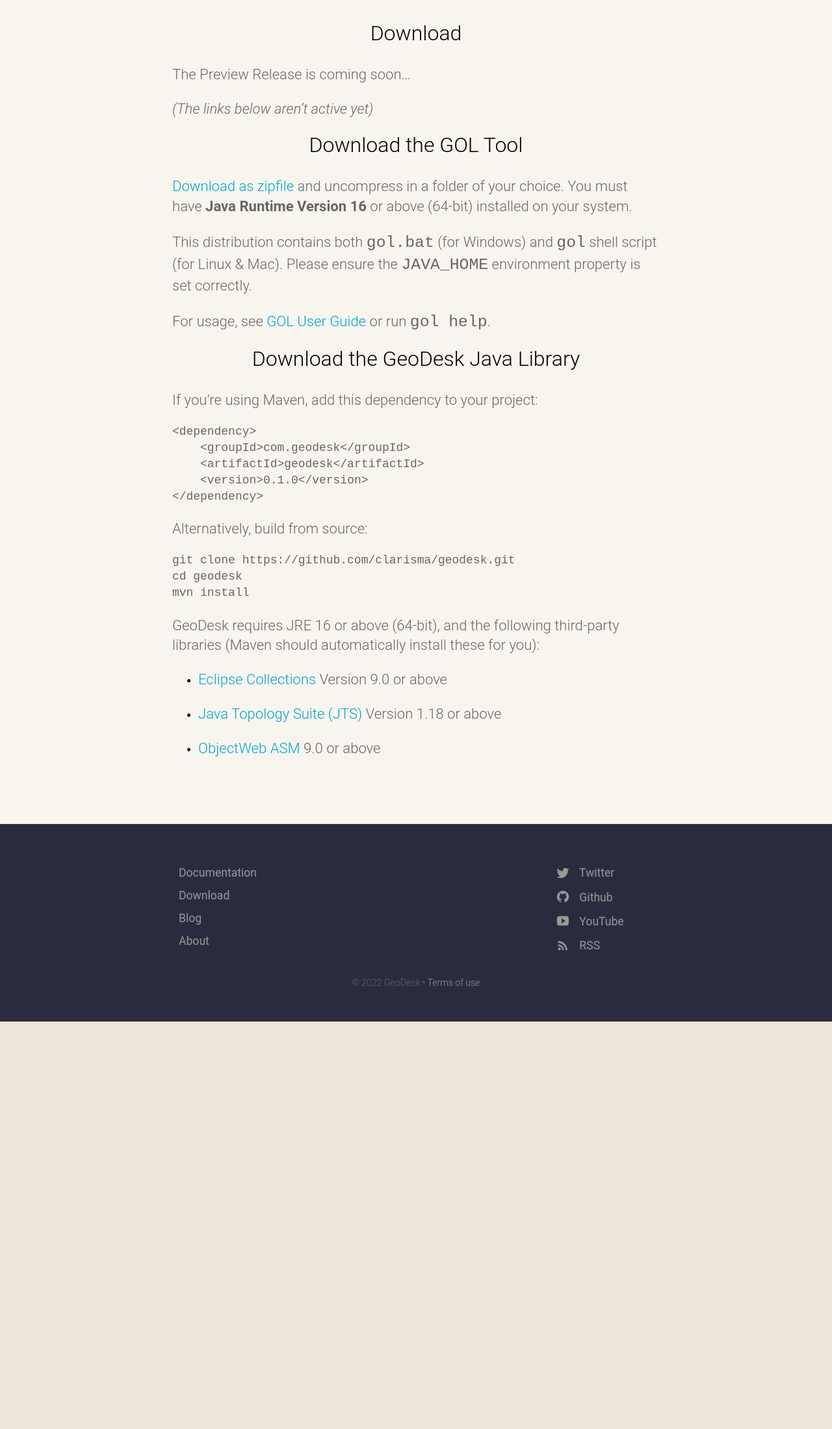
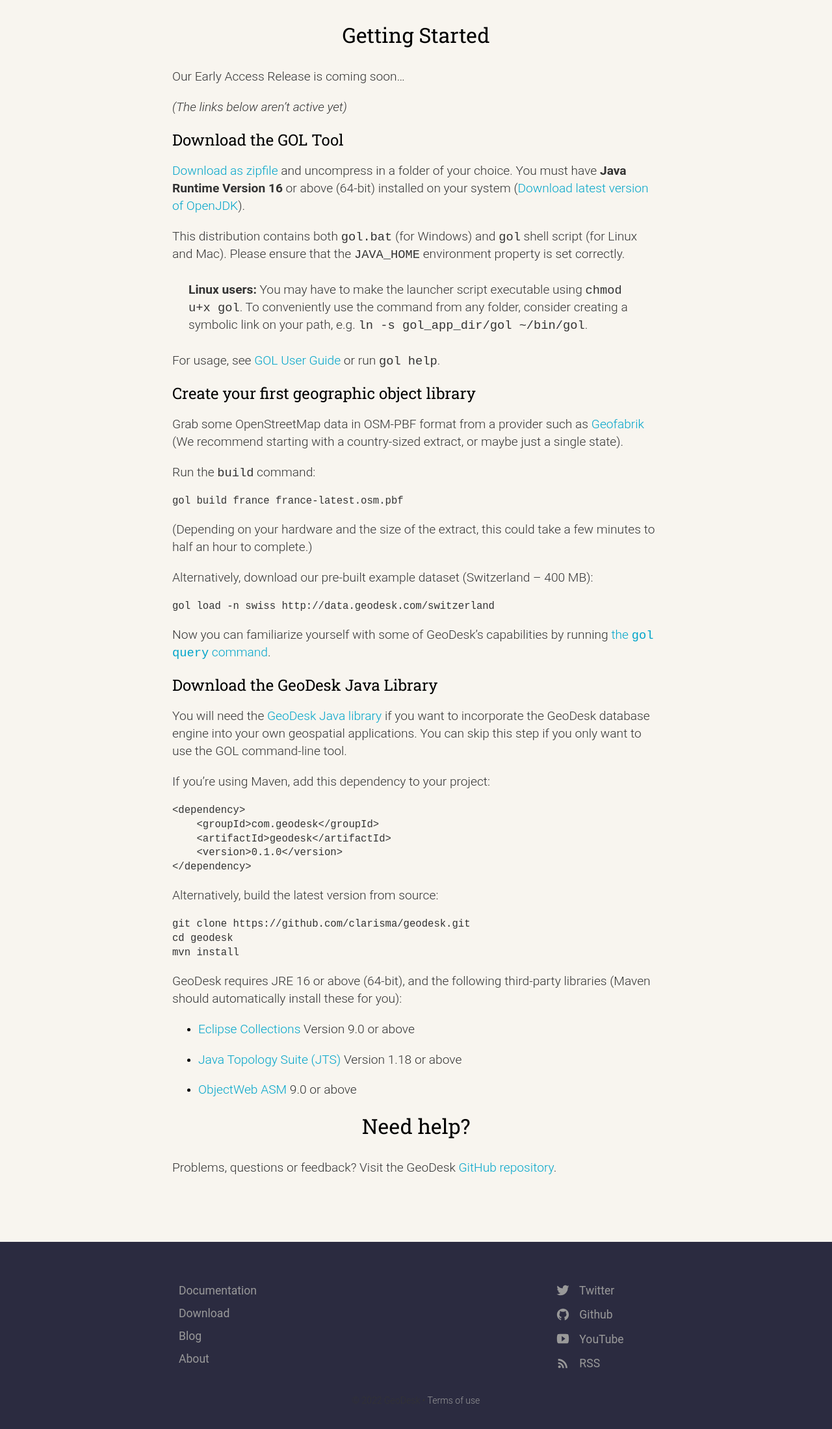
Before and after one commit to clarisma/geodesk-site, a Jekyll site: the page built from download.md, in a window 1280 px wide, cut to the strip 154-2369 px from the top of the page. Shown: the top 2199 px of the strip at 65% size. Built offline with Jekyll 4.4.1, drawn with Linux system fonts in a browser that asks for light colours; before the commit the page ends 1726 px from its top, so only the background shows below that.

Commit message:
Updated Download page

````diff
--- a/_layouts/default.html
+++ b/_layouts/default.html
@@ -13,6 +13,10 @@
 		<link rel="shortcut icon" href="{{ 'favicon.ico' | relative_url }}" type="image/x-icon">
 		<link rel="icon" type="image/png" sizes="32x32" href="/favicon-32x32.png">
 		<link rel="icon" type="image/png" sizes="16x16" href="/favicon-16x16.png">
+
+		<link rel="preconnect" href="https://fonts.googleapis.com">
+		<link rel="preconnect" href="https://fonts.gstatic.com" crossorigin>
+		<link href="https://fonts.googleapis.com/css2?family=Roboto+Slab&display=swap" rel="stylesheet">
 
 		<!-- MD 10/20/22: turned off GA
 
--- a/_sass/blog.scss
+++ b/_sass/blog.scss
@@ -32,10 +32,12 @@
 			font-weight: normal;
 			font-size: 1.3em;
 		}
+		font-family: "Roboto Slab"
 	}
 
 	h2 {
 		text-align: left;
+		font-family: "Roboto Slab"
 	}
 
 	.blog-navigation {
--- a/_sass/elements.scss
+++ b/_sass/elements.scss
@@ -41,7 +41,7 @@
 }
 
 h2 {
-	font-weight: 300;
+	font-weight: 200;
 	font-size: 2em;
 	margin: 0 0 30px 0;
 }
@@ -52,9 +52,29 @@
 
 
 p, address, code {
-	font-size: 1.38em;
-	color: #666;
+	font-size: 1.2em;
+	color: #333333;
 	margin-bottom: 20px;
 	font-weight: 300;
 	line-height: 1.4em;
 }
+
+.page h2
+{
+    text-align: left;
+    font-family: "Roboto Slab";
+    font-size: 2em;
+}
+
+.page h3
+{
+    text-align: left;
+    font-size: 1.5em;
+    font-weight: 300;
+    font-family: "Roboto Slab";
+}
+
+a code
+{
+    color: inherit;
+}
--- a/_sass/layout.scss
+++ b/_sass/layout.scss
@@ -110,10 +110,10 @@
 }
 
 blockquote {
-	padding: 18px 25px;
+	padding: 8px 25px;
 	margin: 0;
-	quotes: "\201C""\201D""\2018""\2019";
-	font-style: italic;
+	// quotes: "\201C""\201D""\2018""\2019";
+	// font-style: italic;
 
 	.author {
 		display: block;
@@ -128,6 +128,7 @@
 	}
 }
 
+/*
 blockquote:before {
 	color: #ccc;
 	content: open-quote;
@@ -136,6 +137,7 @@
 	margin-right: 0.25em;
 	vertical-align: -0.4em;
 }
+*/
 
 .square-image {
 	width: 150px;
--- a/download.md
+++ b/download.md
@@ -1,34 +1,56 @@
 ---
-title:  Download
+title:  Getting Started
 layout: page
 ---
 
 <div class="text-container" markdown="1">
 
 <div class="box todo" markdown="1">
-The Preview Release is coming soon...
+Our Early Access Release is coming soon...
 
 *(The links below aren't active yet)*
 </div>
 
 
-## Download the GOL Tool
+### Download the GOL Tool
 
-[Download as zipfile](todo) and uncompress in a folder of your choice. You
-must have **Java Runtime Version 16** or above (64-bit) installed on your system.
+[Download as zipfile](https://github.com/clarisma/gol-tool/releases/download/0.1.0/gol-tool-0.1.0.zip) and uncompress in a folder of your choice. You must have **Java Runtime Version 16** or above (64-bit) installed on your system ([Download latest version of OpenJDK](https://jdk.java.net/)).
 
-This distribution contains both `gol.bat` (for Windows) and `gol` shell script (for Linux & Mac).
-Please ensure the `JAVA_HOME` environment property is set correctly.
+This distribution contains both `gol.bat` (for Windows) and `gol` shell script (for Linux and Mac). Please ensure that the `JAVA_HOME` environment property is set correctly.
+
+> **Linux users:** You may have to make the launcher script executable using `chmod u+x gol`. To conveniently use the command from any folder, consider creating a symbolic link on your path, e.g. `ln -s gol_app_dir/gol ~/bin/gol`.
 
 For usage, see [GOL User Guide](http://docs.geodesk.com/gol) or run `gol help`.
 
-## Download the GeoDesk Java Library
+### Create your first geographic object library
+
+Grab some OpenStreetMap data in OSM-PBF format from a provider such as [Geofabrik](http://download.geofabrik.de/) (We recommend starting with a country-sized extract, or maybe just a single state).
+
+Run the `build` command:
+
+```
+gol build france france-latest.osm.pbf
+```
+
+(Depending on your hardware and the size of the extract, this could take a few minutes to half an hour to complete.)
+
+Alternatively, download our pre-built example dataset (Switzerland -- 400 MB):
+
+```
+gol load -n swiss http://data.geodesk.com/switzerland
+```
+
+Now you can familiarize yourself with some of GeoDesk's capabilities by running [the <code>gol query</code> command](http://docs.geodesk.com/gol/query).
+
+### Download the GeoDesk Java Library
+
+You will need the [GeoDesk Java library](http://www.github.com/clarisma/geodesk) if you want to incorporate the GeoDesk database engine into your own geospatial applications. You can skip this step if you only want to use the GOL command-line tool.
 
 If you're using Maven, add this dependency to your project:
 
 {% include maven.md %}
 
-Alternatively, build from source:
+Alternatively, build the latest version from source:
 
 ```
 git clone https://github.com/clarisma/geodesk.git
@@ -44,5 +66,8 @@
 
 - [ObjectWeb ASM](https://asm.ow2.io/) 9.0 or above
 
+## Need help?
+
+Problems, questions or feedback? Visit the GeoDesk [GitHub repository](http://www.github.com/clarisma/geodesk).
 
 </div>
````
